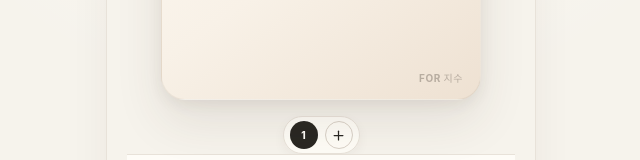
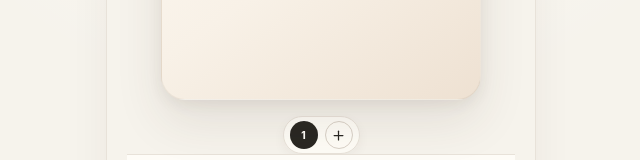
Before and after one commit to Likelion-Yonsei-14th/14-DEMODAY-FRONTEND-CHAK, a React (Vite) app: page /prototype/support/jisu/compose in a window 1280 px wide. Shown: the part 387-547 px from the top of the page, without its empty margins (319-959 px from the left). Built offline with nearby package versions, Linux system fonts and the light colour scheme; a web font is replaced by a local one.

Commit message:
polish: remove decorative recipient English label

```diff
--- a/src/features/composer/MessageCanvas.tsx
+++ b/src/features/composer/MessageCanvas.tsx
@@ -275,12 +275,6 @@ export function MessageCanvas({
           />
         ))}
 
-        <div
-          className="message-canvas__signature"
-          aria-hidden
-        >
-          for 지수
-        </div>
       </div>
 
     </div>
```
